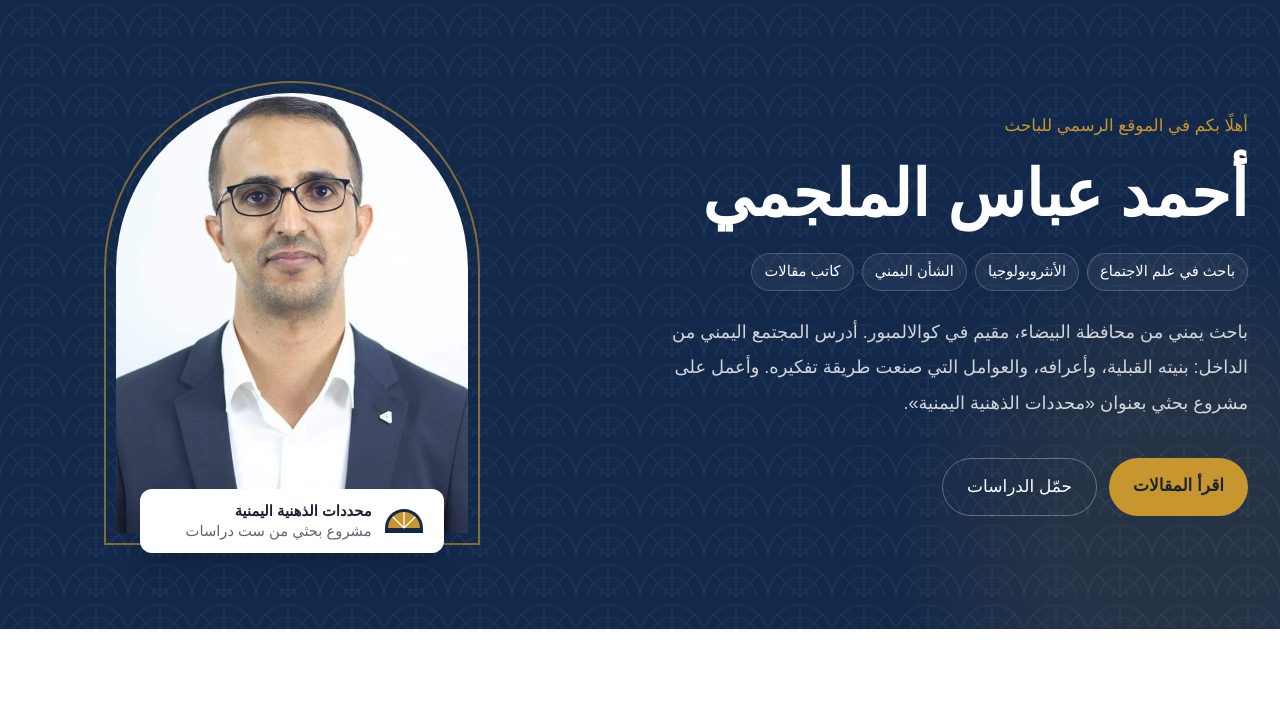
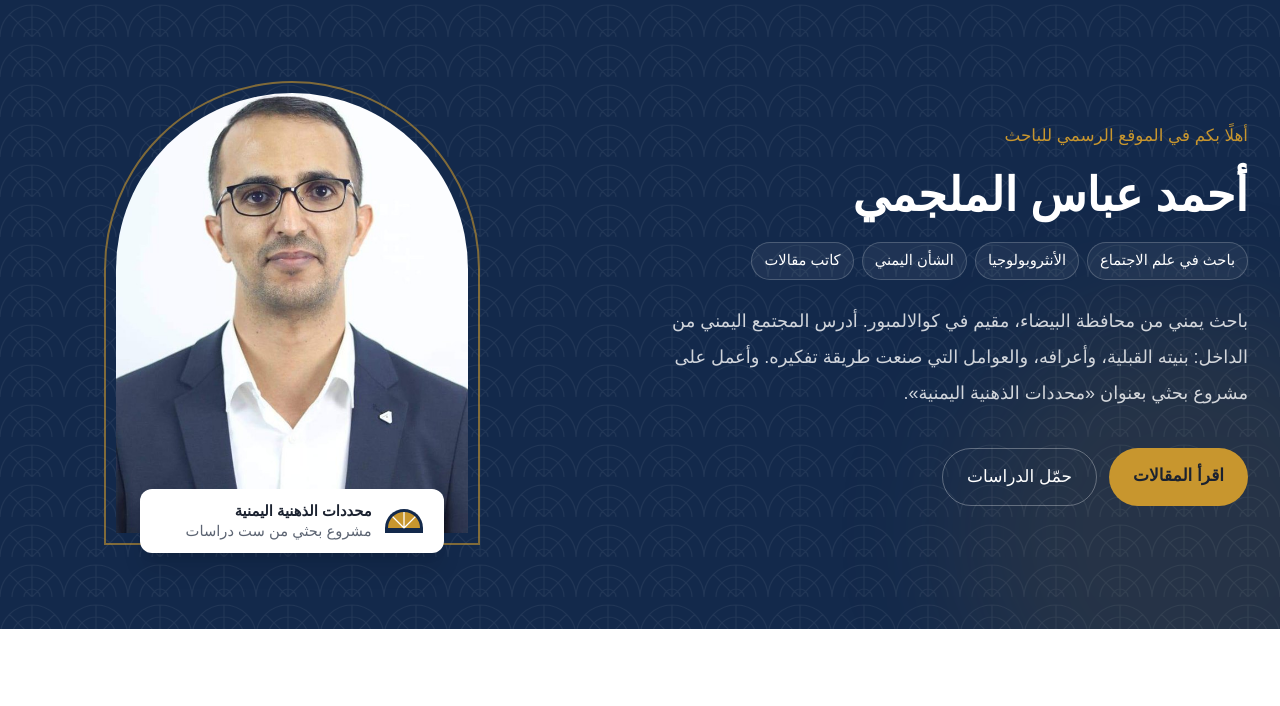
Before and after one commit to ALMALJAMIE/almaljamie-blog, an Astro site: page / in a window 1280 px wide. Shown: the part 84-790 px from the top of the page. Built offline with nearby package versions, Linux system fonts and the light colour scheme; Astro itself is replaced by a stand-in of ours.

Commit message:
تصغير الاسم في واجهة الصفحة الرئيسية
Co-Authored-By: Claude Opus 5.5 <noreply@anthropic.com>
Claude-Session: https://claude.ai/code/session_01D8iaLWCmAew9gz8Xfyw7Ca

```diff
--- a/src/pages/index.astro
+++ b/src/pages/index.astro
@@ -28,7 +28,7 @@ const sections = [
     <div class="relative mx-auto max-w-7xl px-5 sm:px-8 py-16 md:py-24 grid md:grid-cols-[1.25fr_1fr] gap-12 items-center">
       <div>
         <p class="text-saffron font-medium text-[1.05rem]">أهلًا بكم في الموقع الرسمي للباحث</p>
-        <h1 class="mt-3 text-[2.6rem] sm:text-[3.4rem] lg:text-[4rem] leading-[1.3]">أحمد عباس الملجمي</h1>
+        <h1 class="mt-3 text-[2.1rem] sm:text-[2.5rem] lg:text-[2.9rem] leading-[1.35]">أحمد عباس الملجمي</h1>
         <p class="mt-4 flex flex-wrap gap-2 text-[0.92rem]">
           {["باحث في علم الاجتماع", "الأنثروبولوجيا", "الشأن اليمني", "كاتب مقالات"].map((t) => (
             <span class="px-3 py-1 rounded-full border border-white/20 bg-white/5">{t}</span>
```
